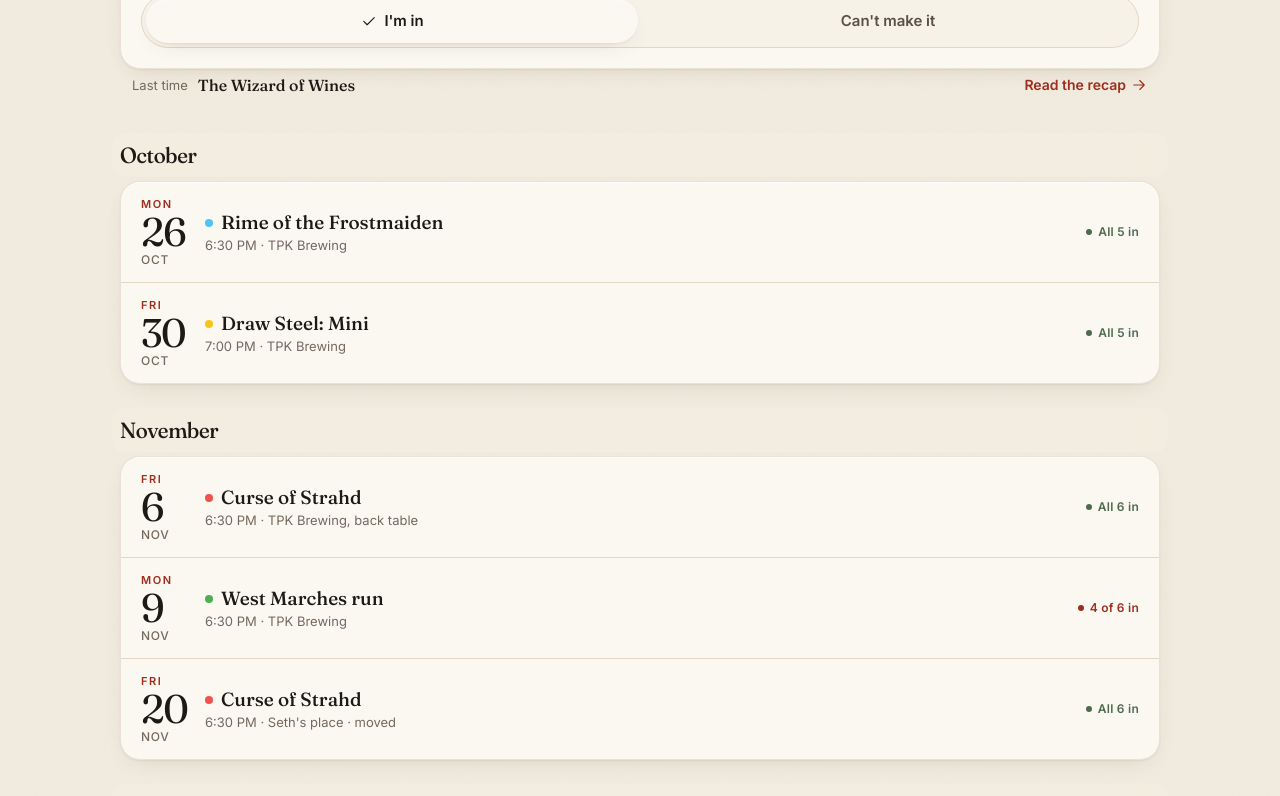
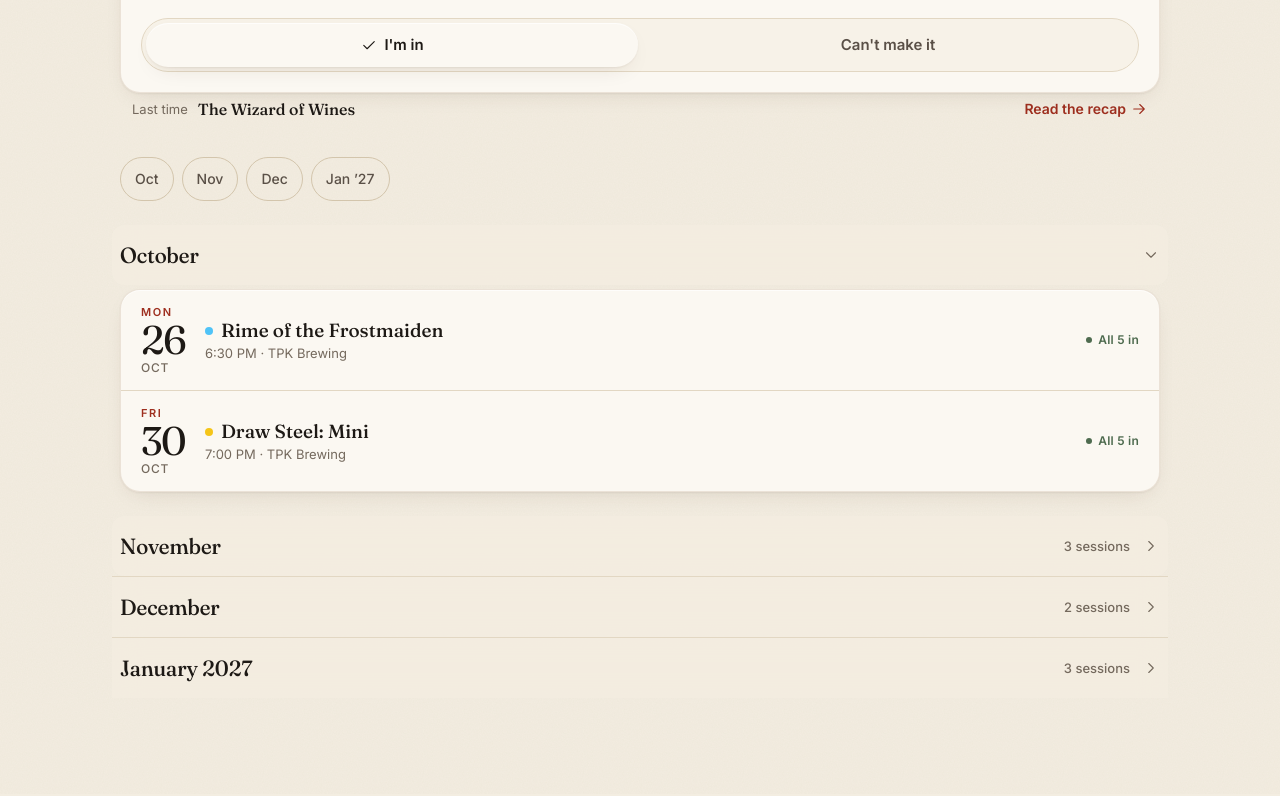
Before and after one commit to Dichotomyofcontrol/tpk-group-schedule, a Next.js app: page /sessions in a window 1280 px wide. Shown: the part 1020-1816 px from the top of the page. Built offline with nearby package versions, Linux system fonts and the light colour scheme.

Commit message:
Sessions: month groups fold and unfold (nearest month + last 14 days open, folded shows count), Jump-to-month chips for future months

```diff
--- a/app/globals.css
+++ b/app/globals.css
@@ -796,3 +796,18 @@ section > .mhd { position: sticky; top: calc(56px + var(--safe-t)); z-index: 5;
 .seg button { flex: 1; min-height: 44px; border: 0; border-radius: 9px; background: transparent; font: 500 15px/20px var(--ui); color: var(--ink2); cursor: pointer; transition: background .2s, color .2s; }
 .seg button.on { background: var(--paper); color: var(--ink); font-weight: 600; box-shadow: 0 1px 3px rgba(0,0,0,.12), 0 0 0 .5px var(--rule2); }
 .pempty { margin: 8px 4px 16px; }
+/* Folding month groups */
+.mgroup { scroll-margin-top: calc(64px + var(--safe-t)); }
+.mhd .mtog { display: flex; align-items: center; gap: 12px; width: 100%; min-height: 44px; padding: 0; border: 0; background: transparent; color: inherit; font: inherit; text-align: left; cursor: pointer; }
+.mhd .mtog .ml { flex: 1; min-width: 0; }
+.mhd .mtog .mc { font: 500 13px/18px var(--ui); color: var(--ink3); letter-spacing: 0; }
+.mhd .mtog .mchev { flex: none; color: var(--ink3); transition: transform .2s ease; transform: rotate(-90deg); }
+.mgroup.open .mhd .mtog .mchev { transform: none; }
+section.mgroup:not(.open) > .mhd { margin-bottom: 0; }
+section.mgroup:not(.open) + section.mgroup:not(.open) > .mhd { margin-top: 0; border-top: .5px solid var(--rule); border-radius: 0; }
+.mjump { display: flex; gap: 8px; overflow-x: auto; margin: 24px -20px 0; padding: 0 20px 2px; scrollbar-width: none; }
+.mjump::-webkit-scrollbar { display: none; }
+.mjump button { flex: none; min-height: 44px; padding: 0 14px; border-radius: 999px; border: .5px solid var(--rule2); background: transparent; font: 500 14px/20px var(--ui); color: var(--ink2); cursor: pointer; }
+.mjump button:hover { background: var(--paper2); }
+@media (prefers-reduced-motion: reduce) { .mhd .mtog .mchev { transition: none; } }
+@media (min-width: 900px) { .mjump { margin: 24px 0 0; padding: 0; flex-wrap: wrap; } }
--- a/components/sessions-view.tsx
+++ b/components/sessions-view.tsx
@@ -21,6 +21,10 @@ export function SessionsView() {
     const saved = window.sessionStorage.getItem("tpk-filter");
     if (saved) setFilter(saved);
     if (window.sessionStorage.getItem("tpk-view") === "history") setView("history");
+  }, []);
+  const [openMap, setOpenMap] = useState<Record<string, boolean>>({});
+  useEffect(() => {
+    try { setOpenMap(JSON.parse(window.sessionStorage.getItem("tpk-months") || "{}")); } catch {}
   }, []);
   const chooseView = (v: "recent" | "history") => {
     setView(v);
@@ -47,6 +51,20 @@ export function SessionsView() {
   const months = groupByMonth(rest, state.me.tz || "America/Los_Angeles");
   const all = active === "all";
   const pastMonths = history ? groupByMonth(recent, state.me.tz || "America/Los_Angeles") : [];
+
+  // Month groups fold. The nearest month and the last 14 days start open; everything else is a one-line header.
+  const isOpen = (key: string, dflt: boolean) => openMap[key] ?? dflt;
+  const toggle = (key: string, next: boolean) => {
+    setOpenMap((m) => {
+      const out = { ...m, [key]: next };
+      window.sessionStorage.setItem("tpk-months", JSON.stringify(out));
+      return out;
+    });
+  };
+  const jump = (key: string) => {
+    toggle(key, true);
+    requestAnimationFrame(() => document.getElementById("m-" + key)?.scrollIntoView({ behavior: matchMedia("(prefers-reduced-motion: reduce)").matches ? "auto" : "smooth", block: "start" }));
+  };
 
   return (
     <>
@@ -77,23 +95,13 @@ export function SessionsView() {
         </div>
       )}
       {history && pastMonths.map(([label, list]) => (
-        <section key={"p" + label} aria-label={label}>
-          <h2 className="mhd quiet">{label}</h2>
-          <div className="card list ledger">
-            {list.map((s) => <SessionRow key={s.id} session={s} showCampaign={all && mine.length > 1} ledger />)}
-          </div>
-        </section>
+        <MonthGroup key={"p" + label} id={"p-" + label} label={label} list={list} quiet open={isOpen("p-" + label, false)} onToggle={toggle} showCampaign={all && mine.length > 1} />
       ))}
       {history && !state.syncing && mine.length > 0 && recent.length === 0 && (
         <p className="note pempty">No past sessions yet. Recaps live here once you've played.</p>
       )}
       {!history && recent.length > 0 && (
-        <section aria-label="Last 14 days">
-          <h2 className="mhd quiet">Last 14 days</h2>
-          <div className="card list ledger">
-            {recent.map((s) => <SessionRow key={s.id} session={s} showCampaign={all && mine.length > 1} ledger />)}
-          </div>
-        </section>
+        <MonthGroup id="recent" label="Last 14 days" list={recent} quiet open={isOpen("recent", true)} onToggle={toggle} showCampaign={all && mine.length > 1} />
       )}
       {!state.syncing && mine.length > 0 && !next && (
         <div className="card empty-card">
@@ -114,15 +122,43 @@ export function SessionsView() {
           </Link>
         );
       })()}
-      {months.map(([label, list]) => (
-        <section key={label} aria-label={label}>
-          <h2 className="mhd">{label}</h2>
-          <div className="card list ledger">
-            {list.map((s) => <SessionRow key={s.id} session={s} showCampaign={all && mine.length > 1} ledger />)}
-          </div>
-        </section>
+      {months.length > 1 && (
+        <nav className="mjump" aria-label="Jump to month">
+          {months.map(([label]) => (
+            <button key={label} type="button" onClick={() => jump("f-" + label)}>{shortMonth(label)}</button>
+          ))}
+        </nav>
+      )}
+      {months.map(([label, list], i) => (
+        <MonthGroup key={label} id={"f-" + label} label={label} list={list} open={isOpen("f-" + label, i === 0)} onToggle={toggle} showCampaign={all && mine.length > 1} />
       ))}
     </>
+  );
+}
+
+function shortMonth(label: string): string {
+  const [m, y] = label.split(" ");
+  return y ? `${m.slice(0, 3)} \u2019${y.slice(2)}` : m.slice(0, 3);
+}
+
+/** A month in the ledger: a full-width header that folds the rows away, with a count when folded. */
+function MonthGroup({ id, label, list, open, onToggle, quiet = false, showCampaign }: { id: string; label: string; list: Session[]; open: boolean; onToggle: (key: string, next: boolean) => void; quiet?: boolean; showCampaign: boolean }) {
+  const panel = "mp-" + id;
+  return (
+    <section id={"m-" + id} className={open ? "mgroup open" : "mgroup"} aria-label={label}>
+      <h2 className={quiet ? "mhd quiet" : "mhd"}>
+        <button type="button" className="mtog" aria-expanded={open} aria-controls={panel} onClick={() => onToggle(id, !open)}>
+          <span className="ml">{label}</span>
+          {!open && <span className="mc">{list.length} {list.length === 1 ? "session" : "sessions"}</span>}
+          <Icon name="chev" className="ic sm mchev" />
+        </button>
+      </h2>
+      {open && (
+        <div id={panel} className="card list ledger">
+          {list.map((s) => <SessionRow key={s.id} session={s} showCampaign={showCampaign} ledger />)}
+        </div>
+      )}
+    </section>
   );
 }
 
```
